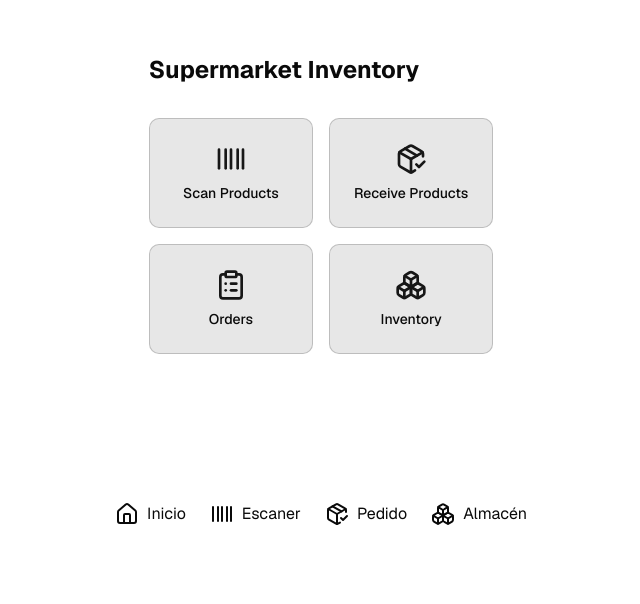
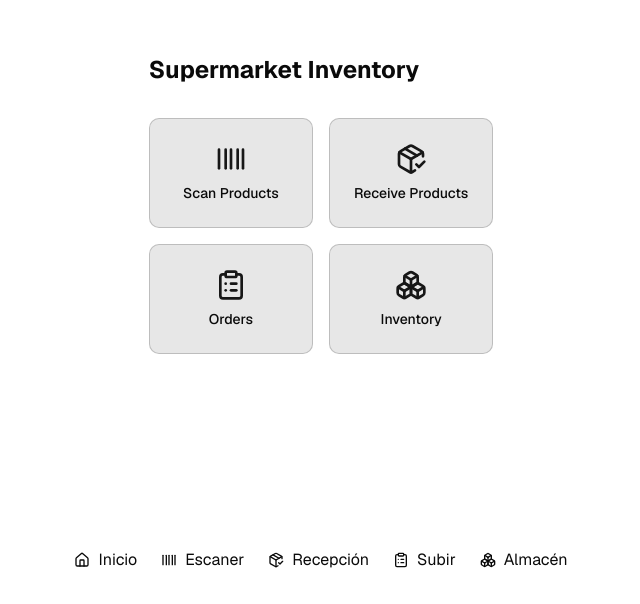
Before and after one commit to Rafacv23/supermarket-management, a Next.js app: page / in a window 1280 px wide. Shown: the part 196-800 px from the top of the page, without its empty margins (319-959 px from the left). Built offline with nearby package versions, Linux system fonts and the light colour scheme.

Commit message:
Refactor Navigation component to use Link for routing and update footer layout with new links and icons

```diff
--- a/components/Navigation.tsx
+++ b/components/Navigation.tsx
@@ -1,44 +1,55 @@
-import { Barcode, Boxes, House, PackageCheck } from "lucide-react"
+import {
+  Barcode,
+  Boxes,
+  ClipboardList,
+  House,
+  PackageCheck,
+} from "lucide-react"
+import Link from "next/link"
 
 export default function Navigation() {
   return (
-    <footer className="row-start-3 flex gap-[24px] flex-wrap items-center justify-center">
-      <a
+    <footer className="row-start-3 flex gap-[24px] flex-wrap items-center justify-center fixed bottom-0 left-0 right-0 mb-8">
+      <Link
         className="flex items-center gap-2 hover:underline hover:underline-offset-4"
-        href="https://nextjs.org/learn?utm_source=create-next-app&utm_medium=appdir-template-tw&utm_campaign=create-next-app"
-        target="_blank"
-        rel="noopener noreferrer"
+        href="7"
+        title="Inicio"
       >
-        <House />
+        <House size={16} />
         Inicio
-      </a>
-      <a
+      </Link>
+      <Link
         className="flex items-center gap-2 hover:underline hover:underline-offset-4"
-        href="https://vercel.com/templates?framework=next.js&utm_source=create-next-app&utm_medium=appdir-template-tw&utm_campaign=create-next-app"
-        target="_blank"
-        rel="noopener noreferrer"
+        href="/scan"
+        title="Escanear producto"
       >
-        <Barcode />
+        <Barcode size={16} />
         Escaner
-      </a>
-      <a
+      </Link>
+      <Link
         className="flex items-center gap-2 hover:underline hover:underline-offset-4"
-        href="https://nextjs.org?utm_source=create-next-app&utm_medium=appdir-template-tw&utm_campaign=create-next-app"
-        target="_blank"
-        rel="noopener noreferrer"
+        href="/receive"
+        title="Recepción de pedidos"
       >
-        <PackageCheck />
-        Pedido
-      </a>
-      <a
+        <PackageCheck size={16} />
+        Recepción
+      </Link>
+      <Link
         className="flex items-center gap-2 hover:underline hover:underline-offset-4"
-        href="https://nextjs.org?utm_source=create-next-app&utm_medium=appdir-template-tw&utm_campaign=create-next-app"
-        target="_blank"
-        rel="noopener noreferrer"
+        href="/upload"
+        title="Subir mercancía"
       >
-        <Boxes />
+        <ClipboardList size={16} />
+        Subir
+      </Link>
+      <Link
+        className="flex items-center gap-2 hover:underline hover:underline-offset-4"
+        href="/inventory"
+        title="Comprobar almacén"
+      >
+        <Boxes size={16} />
         Almacén
-      </a>
+      </Link>
     </footer>
   )
 }
```
